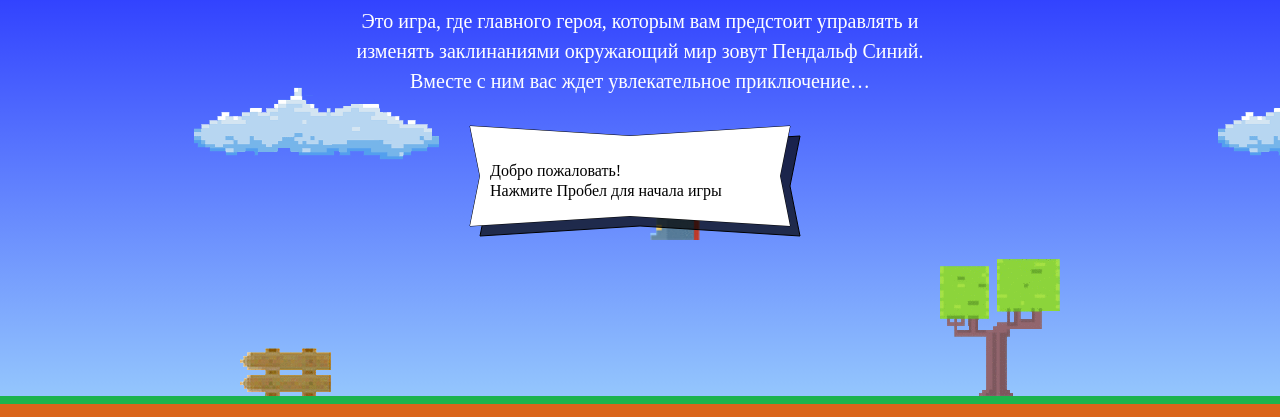
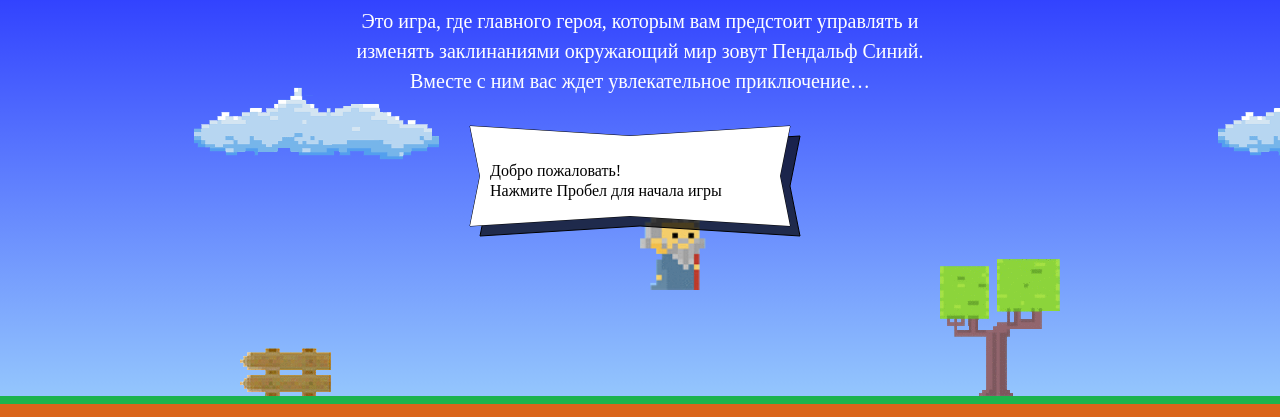
Before and after one commit to alex-y-kuznetsov/Code-and-Magick, a website: page index.html in a window 1280 px wide. Shown: the part 203-620 px from the top of the page. Drawn offline with Linux system fonts and the light colour scheme; a web font is replaced by a local one.

Commit message:
Поставил ; и исправил высоту

```diff
--- a/index.html
+++ b/index.html
@@ -39,22 +39,22 @@
     } else {
       return 2;
     }
-  }
+  };
 
   var wizardSpeed = 3;
   var wizardWidth = 70;
 
   var getWizardHeight = function() {
     return (1.337 * wizardWidth);
-  }
+  };
 
   var getWizardX = function(width) {
     return (width / 2);
-  }
+  };
 
   var getWizardY = function(height) {
-    return (height / 6);
-  }
+    return (height / 3);
+  };
 </script>
 <script src="js/game.js" type="application/javascript"></script>
 
```
